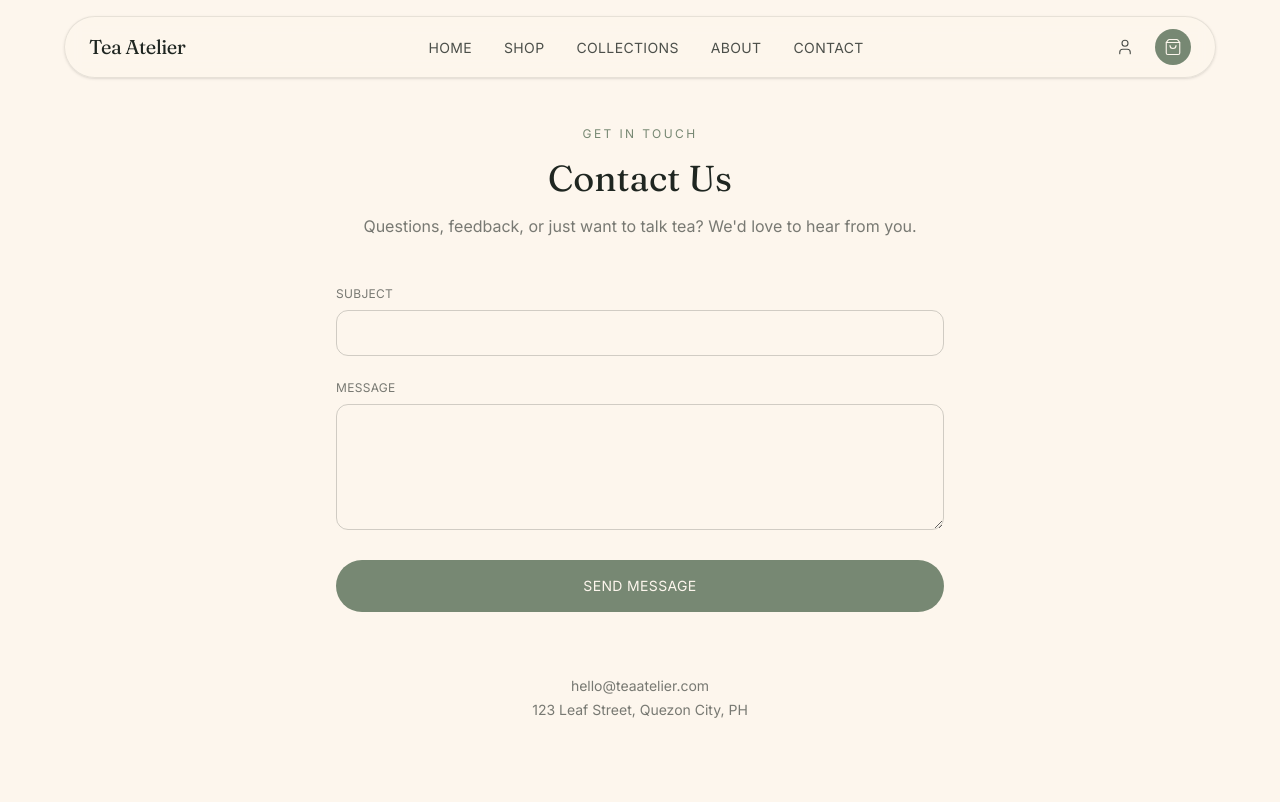
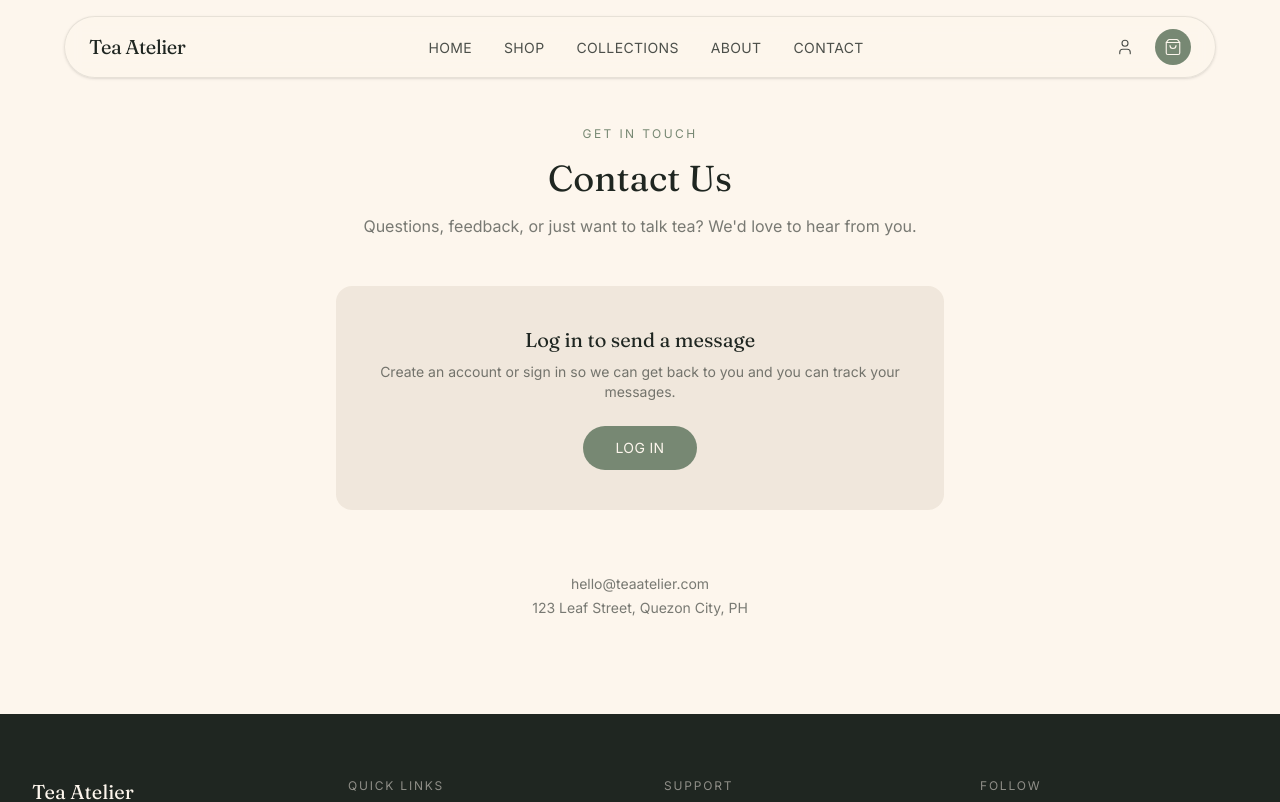
Before and after one commit to julliyuuuh/tea-atelier, a Next.js app: page /contact in a window 1280 px wide. Shown: the top 802 px of the page. Built offline with nearby package versions, Linux system fonts and the light colour scheme.

Commit message:
Update page.tsx

```diff
--- a/app/contact/page.tsx
+++ b/app/contact/page.tsx
@@ -2,10 +2,13 @@
 
 import { useState } from "react";
 import { motion } from "framer-motion";
+import Link from "next/link";
 import Navbar from "@/components/Navbar";
 import Footer from "@/components/Footer";
+import { useAuth } from "@/lib/auth-context";
 
 export default function ContactPage() {
+  const { user, isLoading: authLoading } = useAuth();
   const [submitted, setSubmitted] = useState(false);
   const [loading, setLoading] = useState(false);
   const [error, setError] = useState<string | null>(null);
@@ -26,7 +29,10 @@ export default function ContactPage() {
     try {
       const res = await fetch("/api/contact", {
         method: "POST",
-        headers: { "Content-Type": "application/json" },
+        headers: {
+          "Content-Type": "application/json",
+          Authorization: `Bearer ${localStorage.getItem("token")}`,
+        },
         body: JSON.stringify(form),
       });
 
@@ -61,7 +67,31 @@ export default function ContactPage() {
           </p>
         </div>
 
-        {submitted ? (
+        {authLoading ? (
+          <p className="text-center font-body text-sm text-charcoal/50">
+            Loading...
+          </p>
+        ) : !user ? (
+          <motion.div
+            initial={{ opacity: 0, y: 10 }}
+            animate={{ opacity: 1, y: 0 }}
+            className="text-center bg-sand/40 rounded-2xl p-10"
+          >
+            <p className="font-display text-xl text-charcoal mb-2">
+              Log in to send a message
+            </p>
+            <p className="font-body text-sm text-charcoal/60 mb-6">
+              Create an account or sign in so we can get back to you and you
+              can track your messages.
+            </p>
+            <Link
+              href="/login"
+              className="inline-block rounded-full bg-sage text-cream font-body text-sm tracking-wide uppercase px-8 py-3 hover:bg-charcoal transition-colors"
+            >
+              Log In
+            </Link>
+          </motion.div>
+        ) : submitted ? (
           <motion.div
             initial={{ opacity: 0, y: 10 }}
             animate={{ opacity: 1, y: 0 }}
```
